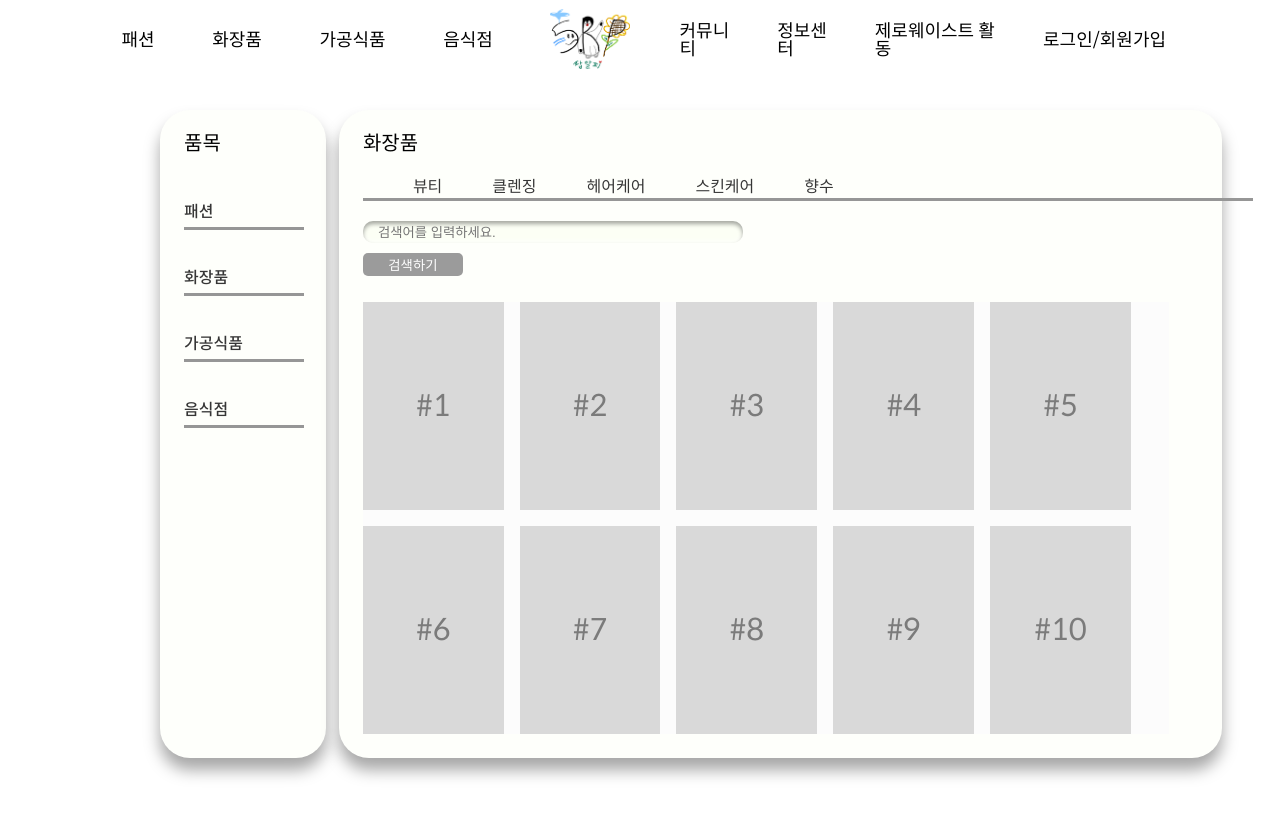
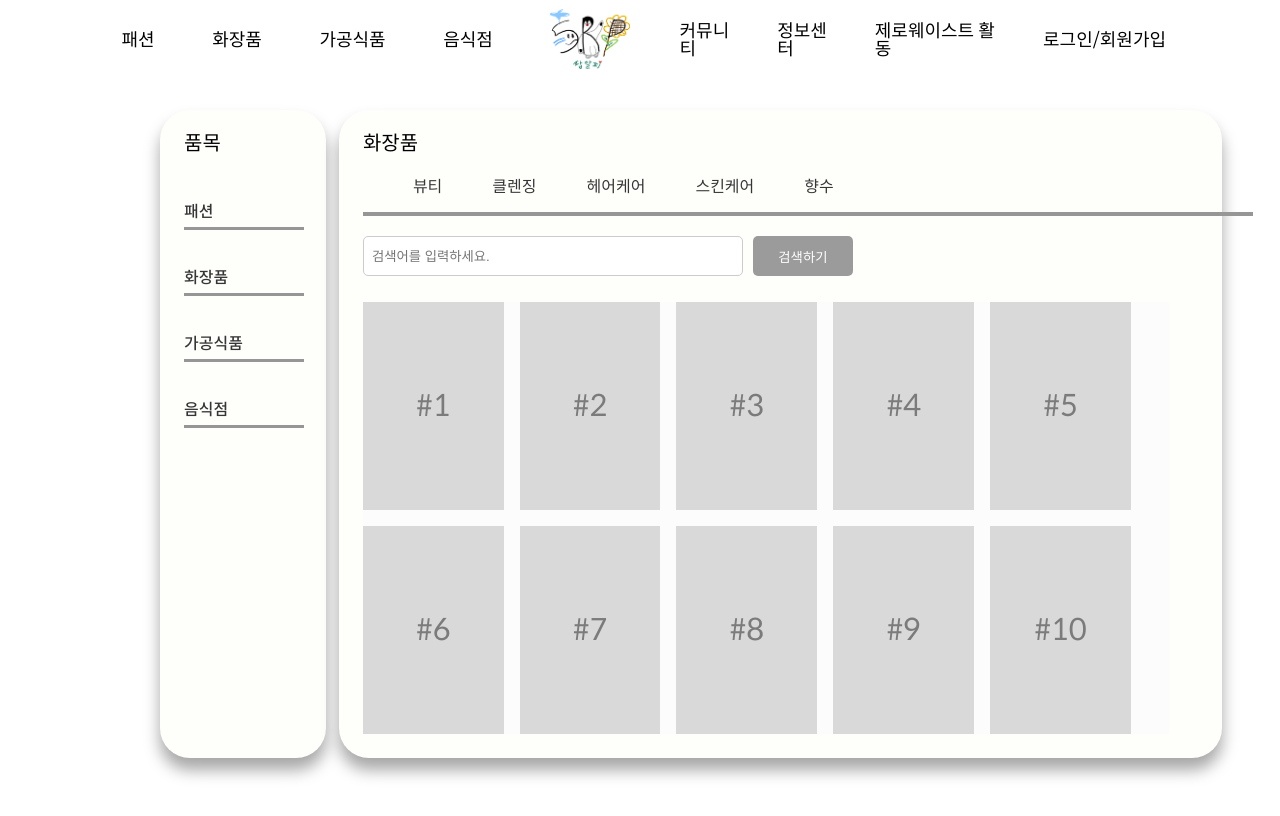
Before and after one commit to Five-RE-GEN-Principle/Frontend-Web, a React (Create React App) app: page /shoppingbeauty in a window 1280 px wide. Shown: the top 816 px of the page. Built offline with nearby package versions, Linux system fonts and the light colour scheme.

Commit message:
SearchContainer

```diff
--- a/src/pages/ShoppingBeauty.tsx
+++ b/src/pages/ShoppingBeauty.tsx
@@ -1,7 +1,5 @@
-import React, { useState } from "react";
 import { Link } from "react-router-dom";
 import styled from "styled-components";
-import TextInput from "@components/TextInput";
 
 
 
@@ -67,15 +65,12 @@ const ShoppingBeauty = () =>{
         </SubCategory>
         <SubCategoryLine>
         </SubCategoryLine>
-        <TextInput
-          width="380px"
-          height="40px"
-          placeholder="검색어를 입력하세요."
-
-        />
-          <SearchButton>검색하기</SearchButton>
+          <SearchContainer>
+            <TextInput placeholder="검색어를 입력하세요."/>
+           <SearchButton>검색하기</SearchButton>
+          </SearchContainer>
           <ItemsGroup>
-          <Item>#1</Item><Item>#2</Item><Item>#3</Item><Item>#4</Item><Item>#5</Item>
+            <Item>#1</Item><Item>#2</Item><Item>#3</Item><Item>#4</Item><Item>#5</Item>
             <Item>#6</Item><Item>#7</Item><Item>#8</Item><Item>#9</Item><Item>#10</Item>
           </ItemsGroup>
       </MainBody>
@@ -137,6 +132,7 @@ flex-direction: row;
 width : 60vw;
 height : 60px;
 padding-top: 25px;
+margin-bottom: 5px;
 /* background-color: #000000; */
 
 `;
@@ -179,6 +175,28 @@ background-color: #969696;
 
 `;
 
+
+const MainCategoryContent = styled.li`
+  display: flex;
+  font-size: 16px;
+  color : #363636;
+  font-weight: 500;
+
+`;
+const SearchContainer = styled.div`
+  display: flex;
+  align-items: center;
+`;
+
+const TextInput = styled.input`
+  width: 380px;
+  height: 40px;
+  padding: 8px;
+  border: 1px solid #ccc;
+  border-radius: 5px;
+  margin-right: 10px; /* 검색 입력란과 버튼 사이 간격 조정 */
+`;
+
 const SearchButton = styled.button`
   width: 100px;
   height: 40px;
@@ -187,16 +205,7 @@ const SearchButton = styled.button`
   border: none;
   border-radius: 5px;
   cursor: pointer;
-  margin-top: 10px;
 `;
-const MainCategoryContent = styled.li`
-  display: flex;
-  font-size: 16px;
-  color : #363636;
-  font-weight: 500;
-
-`;
-
 
 const ItemsGroup= styled.li`
 display: flex;
--- a/src/pages/ShoppingFashion.tsx
+++ b/src/pages/ShoppingFashion.tsx
@@ -1,11 +1,9 @@
-import { useState } from "react";
 import { Link } from "react-router-dom";
 import styled from "styled-components";
-import TextInput from "@components/TextInput";
 
 
 
-const ShoppingFashion = () =>{
+const ShoppingBeauty = () =>{
 
   return (
     <Container>
@@ -67,20 +65,13 @@ const ShoppingFashion = () =>{
           <SubCategoryContent>
             가방
           </SubCategoryContent>
-          <SubCategoryContent>
-            지갑
-          </SubCategoryContent>
-          <SubCategoryContent>
-            악세서리
-          </SubCategoryContent>
         </SubCategory>
         <SubCategoryLine>
         </SubCategoryLine>
-        <TextInput
-          width="380px"
-          height="40px"
-          placeholder=" 검색어를 입력하세요."/>
-          <SearchButton>검색하기</SearchButton>
+          <SearchContainer>
+            <TextInput placeholder="검색어를 입력하세요."/>
+           <SearchButton>검색하기</SearchButton>
+          </SearchContainer>
           <ItemsGroup>
             <Item>#1</Item><Item>#2</Item><Item>#3</Item><Item>#4</Item><Item>#5</Item>
             <Item>#6</Item><Item>#7</Item><Item>#8</Item><Item>#9</Item><Item>#10</Item>
@@ -90,8 +81,6 @@ const ShoppingFashion = () =>{
     </Container>
   );
 };
-
-
 
 const Container = styled.div`
   display: flex;
@@ -125,16 +114,7 @@ const MainBody = styled.div`
   box-shadow: 0px 12px 16px rgba(0, 0, 0, 0.35),
     0px -12px 16px rgba(255, 255, 255, 0.5);
 `;
-const SearchButton = styled.button`
-  width: 100px;
-  height: 40px;
-  background-color: #9b9b9b;
-  color: #fff;
-  border: none;
-  border-radius: 5px;
-  cursor: pointer;
-  margin-top: 10px;
-`;
+
 const MainTitle_SubBody = styled.li`
   display: flex;
   font-size: 20px;
@@ -155,7 +135,7 @@ flex-direction: row;
 width : 60vw;
 height : 60px;
 padding-top: 25px;
-flex-wrap: wrap;
+margin-bottom: 5px;
 /* background-color: #000000; */
 
 `;
@@ -198,12 +178,36 @@ background-color: #969696;
 
 `;
 
+
 const MainCategoryContent = styled.li`
   display: flex;
   font-size: 16px;
   color : #363636;
   font-weight: 500;
 
+`;
+const SearchContainer = styled.div`
+  display: flex;
+  align-items: center;
+`;
+
+const TextInput = styled.input`
+  width: 380px;
+  height: 40px;
+  padding: 8px;
+  border: 1px solid #ccc;
+  border-radius: 5px;
+  margin-right: 10px; /* 검색 입력란과 버튼 사이 간격 조정 */
+`;
+
+const SearchButton = styled.button`
+  width: 100px;
+  height: 40px;
+  background-color: #9b9b9b;
+  color: #fff;
+  border: none;
+  border-radius: 5px;
+  cursor: pointer;
 `;
 
 const ItemsGroup= styled.li`
@@ -227,9 +231,4 @@ const Item = styled.li`
   background-color: #D9D9D9;
   color: #7b7b7b;
 `;
-
-
-
-
-
-export default ShoppingFashion;
+export default ShoppingBeauty;
--- a/src/pages/ShoppingFood.tsx
+++ b/src/pages/ShoppingFood.tsx
@@ -1,11 +1,10 @@
-import { useState } from "react";
 import { Link } from "react-router-dom";
 import styled from "styled-components";
-import TextInput from "@components/TextInput";
 
 
 
-const ShoppingFood = () =>{
+const ShoppingBeauty = () =>{
+
   return (
     <Container>
       <SubBody>
@@ -66,13 +65,12 @@ const ShoppingFood = () =>{
         </SubCategory>
         <SubCategoryLine>
         </SubCategoryLine>
-        <TextInput
-          width="380px"
-          height="40px"
-          placeholder=" 검색어를 입력하세요."/>
-          <SearchButton>검색하기</SearchButton>
+          <SearchContainer>
+            <TextInput placeholder="검색어를 입력하세요."/>
+           <SearchButton>검색하기</SearchButton>
+          </SearchContainer>
           <ItemsGroup>
-          <Item>#1</Item><Item>#2</Item><Item>#3</Item><Item>#4</Item><Item>#5</Item>
+            <Item>#1</Item><Item>#2</Item><Item>#3</Item><Item>#4</Item><Item>#5</Item>
             <Item>#6</Item><Item>#7</Item><Item>#8</Item><Item>#9</Item><Item>#10</Item>
           </ItemsGroup>
       </MainBody>
@@ -113,16 +111,7 @@ const MainBody = styled.div`
   box-shadow: 0px 12px 16px rgba(0, 0, 0, 0.35),
     0px -12px 16px rgba(255, 255, 255, 0.5);
 `;
-const SearchButton = styled.button`
-  width: 100px;
-  height: 40px;
-  background-color: #9b9b9b;
-  color: #fff;
-  border: none;
-  border-radius: 5px;
-  cursor: pointer;
-  margin-top: 10px;
-`;
+
 const MainTitle_SubBody = styled.li`
   display: flex;
   font-size: 20px;
@@ -143,6 +132,7 @@ flex-direction: row;
 width : 60vw;
 height : 60px;
 padding-top: 25px;
+margin-bottom: 5px;
 /* background-color: #000000; */
 
 `;
@@ -185,12 +175,36 @@ background-color: #969696;
 
 `;
 
+
 const MainCategoryContent = styled.li`
   display: flex;
   font-size: 16px;
   color : #363636;
   font-weight: 500;
 
+`;
+const SearchContainer = styled.div`
+  display: flex;
+  align-items: center;
+`;
+
+const TextInput = styled.input`
+  width: 380px;
+  height: 40px;
+  padding: 8px;
+  border: 1px solid #ccc;
+  border-radius: 5px;
+  margin-right: 10px; /* 검색 입력란과 버튼 사이 간격 조정 */
+`;
+
+const SearchButton = styled.button`
+  width: 100px;
+  height: 40px;
+  background-color: #9b9b9b;
+  color: #fff;
+  border: none;
+  border-radius: 5px;
+  cursor: pointer;
 `;
 
 const ItemsGroup= styled.li`
@@ -214,4 +228,4 @@ const Item = styled.li`
   background-color: #D9D9D9;
   color: #7b7b7b;
 `;
-export default ShoppingFood;
+export default ShoppingBeauty;
```
